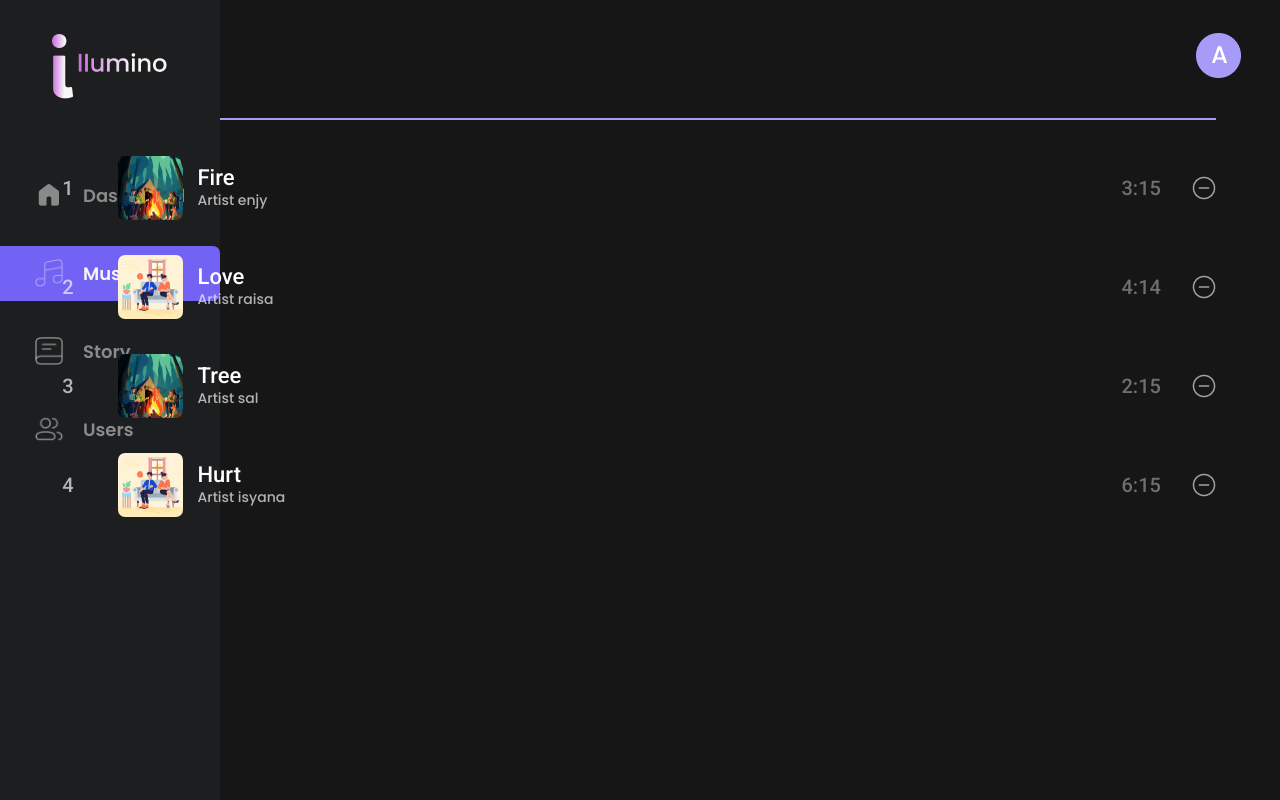
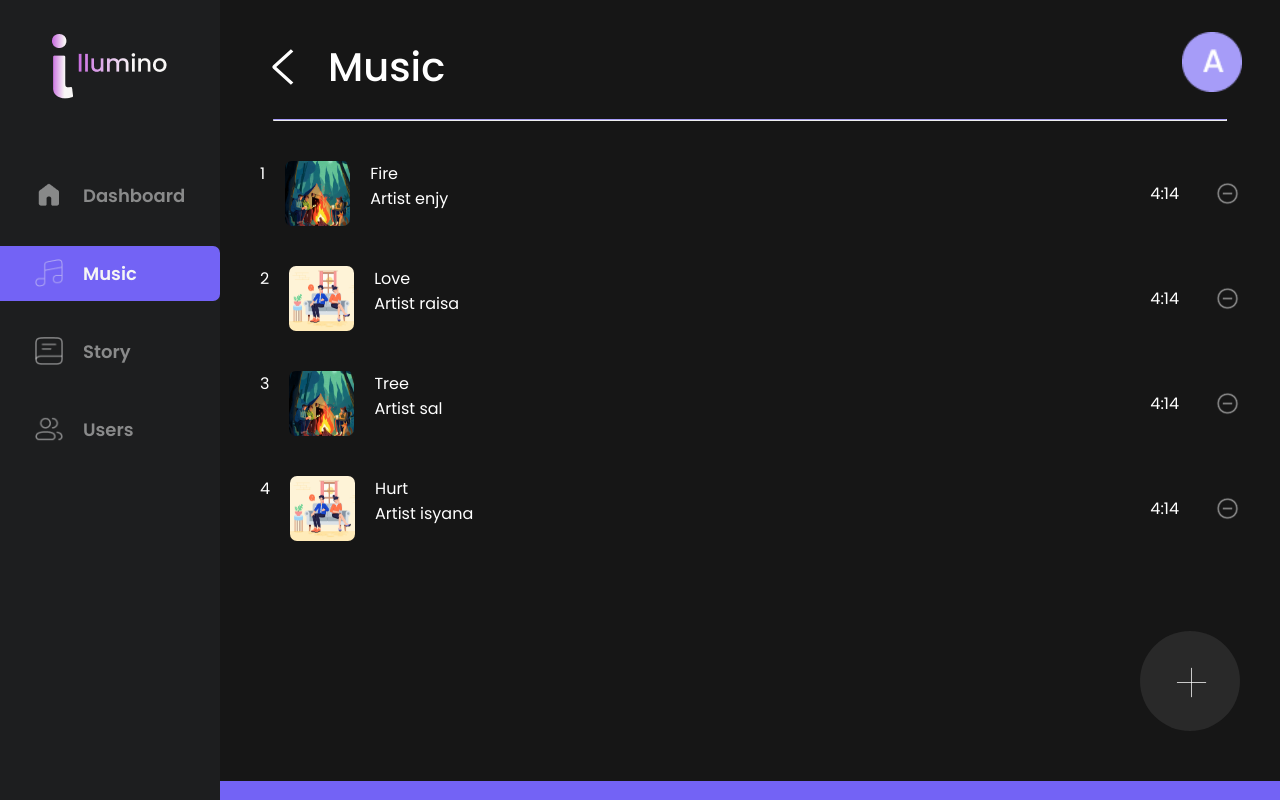
Before and after one commit to ryulikeslatte/illumino-new, a React (Vite) app: page /admin/music in a window 1280 px wide. Shown: the top 800 px of the page. Built offline with nearby package versions, Linux system fonts and the light colour scheme.

Commit message:
fixing dashboard music page admin

```diff
--- a/src/assets/style/dashboardAdmin.css
+++ b/src/assets/style/dashboardAdmin.css
@@ -96,21 +96,3 @@
     margin-top: 18px;
     margin-bottom: 328px;
 }
-
-.dashboard-add-button {
-    display: flex;
-    align-items: center;
-    justify-content: center;
-    position: absolute;
-    background-color: #292929;
-    border-radius: 100%;
-    padding: 30px;
-    right: 40px;
-    bottom: -140px;
-    cursor: pointer;
-}
-
-.dashboard-add-button img {
-    width: 42.857px;
-    height: 42.857px;
-}
--- a/src/assets/style/dashboardMusic.css
+++ b/src/assets/style/dashboardMusic.css
@@ -1,11 +1,31 @@
-.dashboard-music-top .back-button-dashboard {
-    display: flex;
-    justify-content: center;
-    align-items: center;
-    gap: 30px;
+.dashboard-music-container {
+    display: grid;
+    grid-template-columns: 220px 1fr;
+    height: 100%;
 }
 
-.dashboard-music-top .back-button-dashboard p {
+.dashboard-music-container .dashboard-music-content{
+    display: flex;
+    flex-direction: column;
+    width: 100%;
+    height: 100%;
+    color: white;
+}
+
+.dashboard-music-content .dashboard-music-top {
+    display: flex;
+    flex-direction: row;
+    justify-content: space-between;
+    margin-bottom: 20px;
+}
+
+.dashboard-music-content hr {
+    border-top: 1px solid #A69CF8;
+    width: 90%;
+    margin: auto;
+}
+
+.dashboard-music-content .dashboard-music-top p {
     color: var(--primary, #FFF);
     font-size: 40px;
     font-style: normal;
@@ -13,97 +33,104 @@
     line-height: normal;
 }
 
-.dashboard-music-top .back-button-dashboard img {
-    width: 28px;
-    height: 50px;
+.dashboard-music-content .dashboard-music-top .user-profile {
+    margin: 32px 38px 0 0;
 }
 
-.dashboard-music-top {
-    display: flex;
-    align-items: center;
-    justify-content: space-between;
-    padding: 29px 39px;
+.dashboard-music-top .user-profile img{
+    width: 60px;
+    height: 60px;
 }
 
-.dashboard-music-content hr {
-    border: 0.5px solid var(--purple-2, #A69CF8);
+.dashboard-music-top .back-button-dashboard {
+    display: flex;
+    justify-content: center;
+    align-items: center;
+    gap: 30px;
+    margin: 34px 0 0 50px;
 }
 
-.dashboard-music-content {
-    width: 100vw !important;
-}
-
-.dashboard-music-card {
-    display: flex;
-    align-items: center;
-    justify-content: center;
-    position: relative;
-}
-
-.dashboard-music-card p:first-child {
-    color: var(--f-570, rgba(245, 245, 245, 0.70));
-    font-family: 'Roboto';
-    font-size: 20px;
-    font-style: normal;
-    font-weight: 500;
-    line-height: normal;
-    margin-right: 44px;
-}
-
-.dashboard-music-card .dashboard-music-card-cover {
-    width: 65px;
-    height: 63.952px;
-    border-radius: 7px;
-    margin-right: 15px;
-}
-
-.dashboard-music-card .dashboard-music-card-detail p:first-child {
+.dashboard-music-top .back-button-dashboard p{
     color: var(--primary, #FFF);
-    font-size: 22px;
+    font-size: 40px;
     font-style: normal;
     font-weight: 500;
     line-height: normal;
 }
 
-.dashboard-music-card .dashboard-music-card-detail p:last-child {
-    color: var(--f-570, rgba(245, 245, 245, 0.70));
-    font-size: 14px;
-    font-style: normal;
-    font-weight: 500;
-    line-height: normal;
+.dashboard-music-top .back-button-dashboard img{
+    width: 28px;
+    height: 50px;
 }
 
-.dashboard-music-card .dashboard-music-card-detail {
-    width: 313px;
-    margin-right: 611px;
+.dashboard-music-core-content {
+    margin: 40px 40px 100px 40px;
+    height: 100%;
+    display: flex;
+    flex-direction: column;
 }
 
-.dashboard-music-card p:nth-child(4) {
-    color: rgba(245, 245, 245, 0.40);
-    font-family: 'Roboto';
-    font-size: 20px;
-    font-style: normal;
-    font-weight: 500;
-    line-height: 28px;
-    margin-right: 29px;
+.dashboard-music-card {
+    display: flex;
+    justify-content: space-between;
+    margin-bottom: 40px
 }
 
+
 .dashboard-music-list-content {
-    padding: 36px 60px;
-    display: flex;
-    align-items: center;
-    justify-content: flex-end;
-    flex-direction: column;
-    gap: 35px 0;
-    margin-bottom: 347px;
+    margin-bottom: 100px;
 }
-
-.dashboard-music-container {
+.dashboard-music-core-content .dashboard-music-card .music-content {
     display: flex;
 }
 
-.dashboard-core-content {
-    position: relative;
+.dashboard-music-core-content .dashboard-music-card .music-content p {
+    margin-right: 20px;
+}
+
+.dashboard-music-core-content .dashboard-music-card .music-content img {
+    width: 65px;
+    height: 65px;
+    margin-right: 20px;
+    border-radius: 7px;
+}
+
+.dashboard-music-core-content .dashboard-music-card .music-duration {
+    display: flex;
+    justify-content: center;
+    align-items: center;
+}
+
+.dashboard-music-core-content .dashboard-music-card .music-duration p {
+    margin-right: 36px;
+}
+
+.dashboard-music-core-content .dashboard-music-card .music-duration img {
+    width: 25px;
+    height: 25px;
+}
+
+.dashboard-music-core-content .button {
+    width: 100%;
+    display: flex;
+    justify-content: flex-end;
+    align-items: center;
+}
+
+.dashboard-music-core-content .dashboard-add-button {
+    background-color: #292929;
+    border-radius: 100%;
+    padding: 30px;
+    cursor: pointer;
+    width: 100px;
+    height: 100px;
+    position: fixed;
+
+}
+
+.dashboard-add-button img {
+    width: 42.857px;
+    height: 42.857px;
 }
 
 .dashboard-music-delete-modal {
@@ -150,7 +177,6 @@
     z-index: 1;
 }
 
-.dashboard-music-delete-modal .blur-empty-div {}
 
 .dashboard-music-delete-modal p {
     font-family: 'Poppins' !important;
--- a/src/pages/Admin/DashboardAdminPages.jsx
+++ b/src/pages/Admin/DashboardAdminPages.jsx
@@ -44,7 +44,7 @@ function DashboardAdminPages() {
                         </Link>
                     </div>
                 </div>
-                <div className="dashboarsd-admin-footer">
+                <div className="dashboard-admin-footer">
                     <SecondFooter />
                 </div>
             </div>
--- a/src/pages/Admin/DashboardMusicPages.jsx
+++ b/src/pages/Admin/DashboardMusicPages.jsx
@@ -40,6 +40,7 @@ function DashboardMusicPages() {
                     <div className="dashboard-music-list-content">
                         {/* Card 1 */}
                         <div className="dashboard-music-card">
+                            <div className="music-content">
                                 <p>1</p>
                                 <img
                                     src={MusicCover1}
@@ -50,12 +51,10 @@ function DashboardMusicPages() {
                                     <p>Fire</p>
                                     <p>Artist enjy</p>
                                 </div>
-                                <p>3:15</p>
-                                <img
-                                    src={DeleteIcon}
-                                    alt="Delete"
-                                    onClick={() => showModal(1)} // Tampilkan modal untuk card 1
-                                />
+                            </div>
+                            <div className="music-duration">
+                                <p>4:14</p>
+                                <img src={DeleteIcon} alt="Delete" onClick={() => showModal(1)} />
                                 {activeModalId === 1 && (
                                     <div className="dashboard-music-delete-modal">
                                         <div className="dashboard-music-delete-modal-content">
@@ -68,25 +67,21 @@ function DashboardMusicPages() {
                                     </div>
                                 )}
                             </div>
+                        </div>
 
                         {/* Card 2 */}
                         <div className="dashboard-music-card">
+                            <div className="music-content">
                                 <p>2</p>
-                                <img
-                                    src={StoryCover1}
-                                    alt="Story Cover"
-                                    className='dashboard-music-card-cover'
-                                />
+                                <img src={StoryCover1} alt="Story Cover" className='dashboard-music-card-cover'/>
                                 <div className="dashboard-music-card-detail">
                                     <p>Love</p>
                                     <p>Artist raisa</p>
                                 </div>
+                            </div>
+                            <div className="music-duration">
                                 <p>4:14</p>
-                                <img
-                                    src={DeleteIcon}
-                                    alt="Delete"
-                                    onClick={() => showModal(2)} // Tampilkan modal untuk card 2
-                                />
+                                <img src={DeleteIcon} alt="Delete" onClick={() => showModal(2)} />
                                 {activeModalId === 2 && (
                                     <div className="dashboard-music-delete-modal">
                                         <div className="dashboard-music-delete-modal-content">
@@ -99,25 +94,21 @@ function DashboardMusicPages() {
                                     </div>
                                 )}
                             </div>
+                        </div>
 
                         {/* Card 3 */}
                         <div className="dashboard-music-card">
+                            <div className="music-content">
                                 <p>3</p>
-                                <img
-                                    src={MusicCover1}
-                                    alt="Music Cover"
-                                    className='dashboard-music-card-cover'
-                                />
+                                <img src={MusicCover1} alt="Music Cover" className='dashboard-music-card-cover'/>
                                 <div className="dashboard-music-card-detail">
                                     <p>Tree</p>
                                     <p>Artist sal</p>
                                 </div>
-                                <p>2:15</p>
-                                <img
-                                    src={DeleteIcon}
-                                    alt="Delete"
-                                    onClick={() => showModal(3)} // Tampilkan modal untuk card 3
-                                />
+                            </div>
+                            <div className="music-duration">
+                                <p>4:14</p>
+                                <img src={DeleteIcon} alt="Delete" onClick={() => showModal(3)} />
                                 {activeModalId === 3 && (
                                     <div className="dashboard-music-delete-modal">
                                         <div className="dashboard-music-delete-modal-content">
@@ -130,25 +121,21 @@ function DashboardMusicPages() {
                                     </div>
                                 )}
                             </div>
+                        </div>
 
                         {/* Card 4 */}
                         <div className="dashboard-music-card">
+                            <div className="music-content">
                                 <p>4</p>
-                                <img
-                                    src={StoryCover1}
-                                    alt="Story Cover"
-                                    className='dashboard-music-card-cover'
-                                />
+                                <img src={StoryCover1} alt="Story Cover" className='dashboard-music-card-cover'/>
                                 <div className="dashboard-music-card-detail">
                                     <p>Hurt</p>
                                     <p>Artist isyana</p>
                                 </div>
-                                <p>6:15</p>
-                                <img
-                                    src={DeleteIcon}
-                                    alt="Delete"
-                                    onClick={() => showModal(4)} // Tampilkan modal untuk card 4
-                                />
+                            </div>
+                            <div className="music-duration">
+                                <p>4:14</p>
+                                <img src={DeleteIcon} alt="Delete" onClick={() => showModal(4)} />
                                 {activeModalId === 4 && (
                                     <div className="dashboard-music-delete-modal">
                                         <div className="dashboard-music-delete-modal-content">
@@ -162,15 +149,18 @@ function DashboardMusicPages() {
                                 )}
                             </div>
                         </div>
+                    </div>
+                    <div className="button">
                         <div className="dashboard-add-button">
                             <img src={PlusIcon} alt="add music" />
-                        </div>
                         </div>
                     </div>
                 </div>
                 <div className="dashboard-music-footer">
                     <SecondFooter />
                 </div>
+            </div>
+        </div>
         </>
     );
 }
```
Lines whose indentation alone changed are shown as unchanged.
